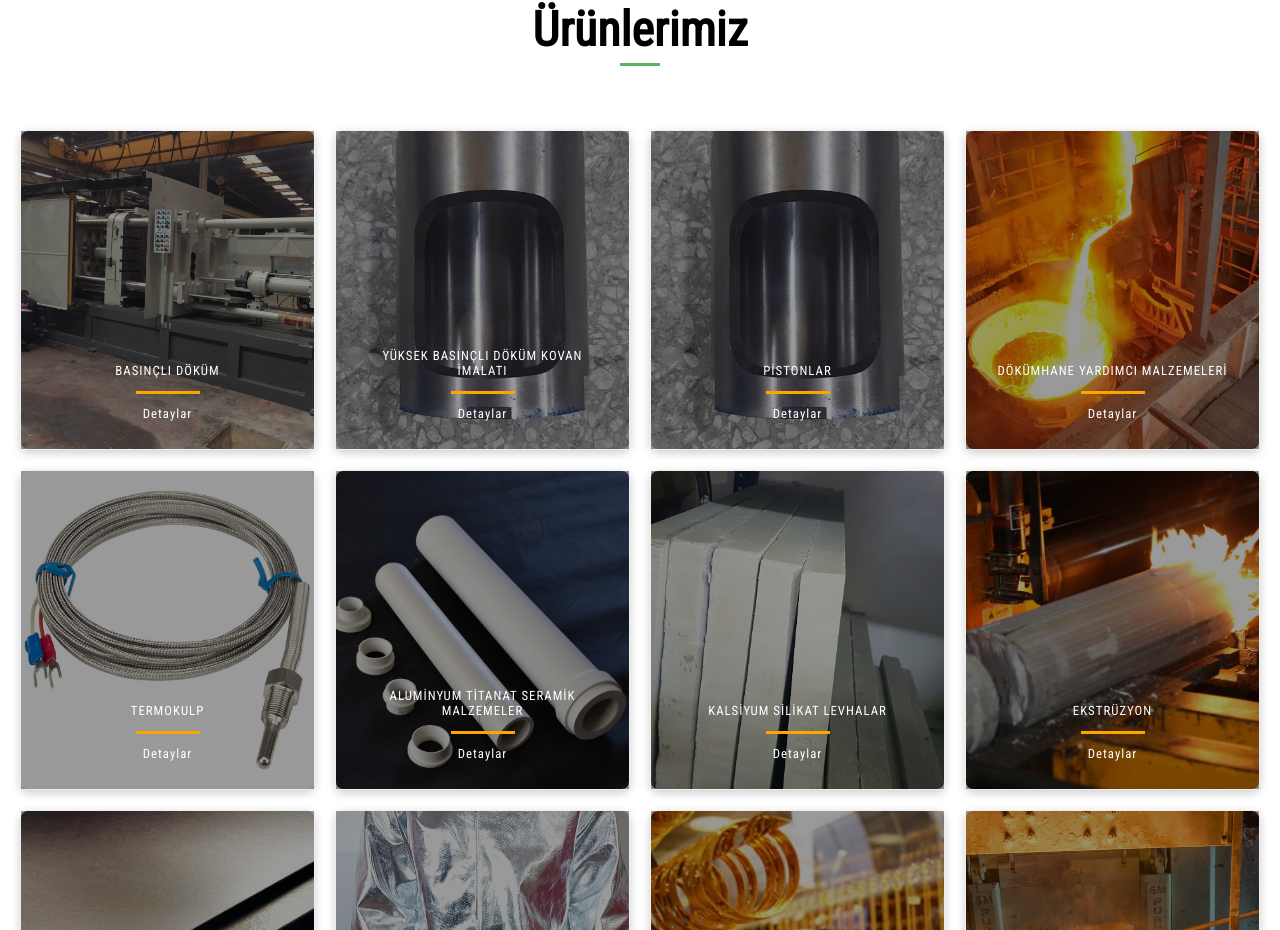
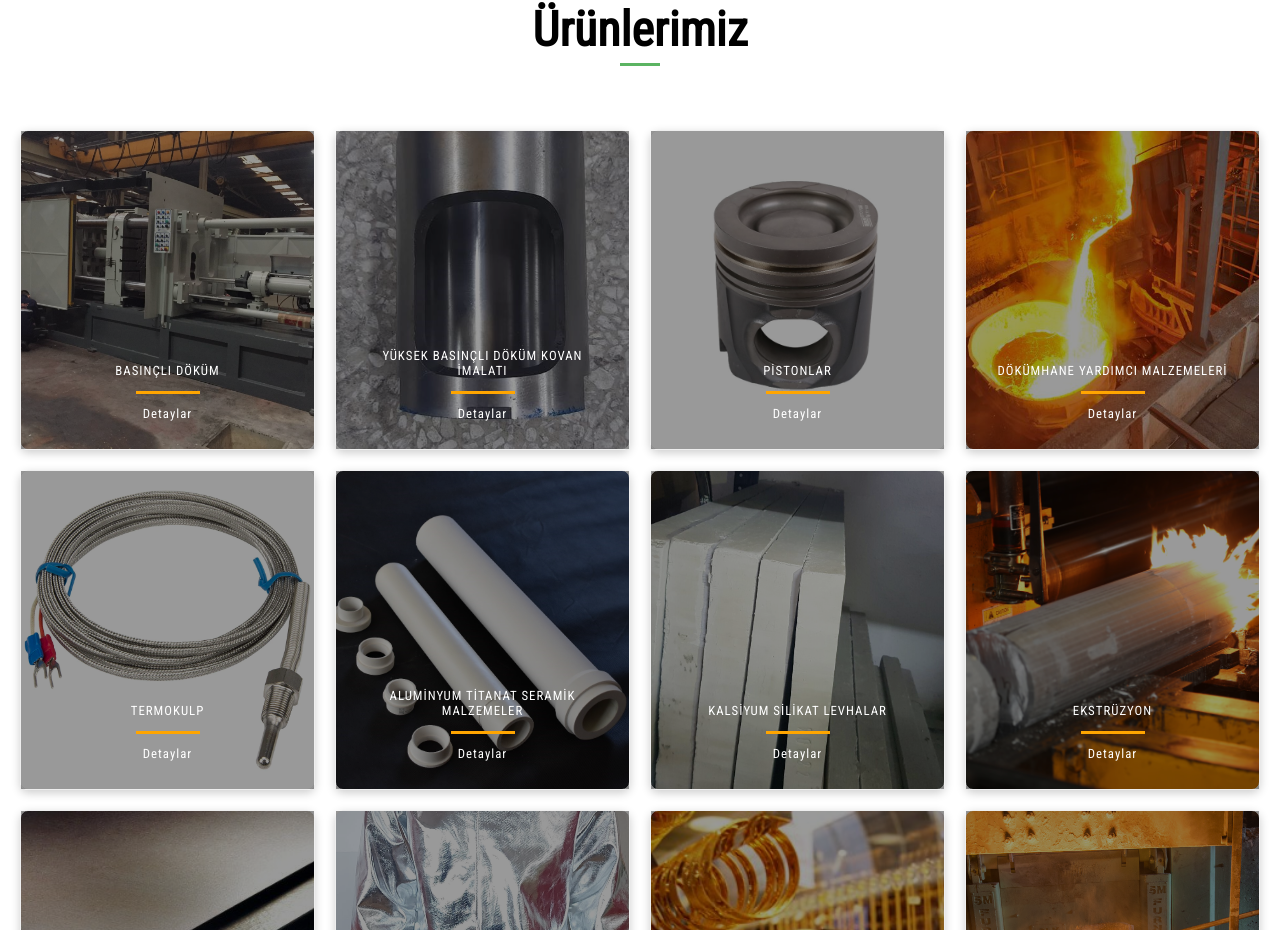
Before and after one commit to hkankyilmaz/fmetal, a React (Create React App) app: page / in a window 1280 px wide. Shown: the part 1551-2481 px from the top of the page. Built offline with nearby package versions, Linux system fonts and the light colour scheme; a web font is replaced by a local one.

Commit message:
pic added-- pistons

```diff
--- a/src/componenets/productDetail/pistonlar/index.js
+++ b/src/componenets/productDetail/pistonlar/index.js
@@ -11,7 +11,7 @@ function index() {
             <br />
 
             <p>
-                <h5>Kaplmalı Çelik Piston</h5>
+                <h5>Kaplamalı Çelik Piston</h5>
                 * Üzerindeki özel alaşımlı kaplama, sürtünme basıncını minimuma indirir.<br />
                 * Bakır piston gibi kısa ömürlü değildir.<br />
                 * Bakır piston gibi kısa ömürlü değildir.<br />
--- a/src/componenets/products/index.jsx
+++ b/src/componenets/products/index.jsx
@@ -10,6 +10,7 @@ import card8 from "../../images/izo.jpg";
 import card9 from "../../images/yanmaz.jpeg";
 import card10 from "../../images/dokumocak.jpg";
 import card11 from "../../images/kuy.jpg";
+import card12 from "../../images/piston-image.jpeg";
 import ProductCard from "./productCard";
 import "./style.css";
 
@@ -30,7 +31,7 @@ const Products = () => {
             img={card2}
             text="YÜKSEK BASINÇLI DÖKÜM KOVAN İMALATI"
           />
-          <ProductCard url="/urunler/pistonlar" img={card2} text="PİSTONLAR" />
+          <ProductCard url="/urunler/pistonlar" img={card12} text="PİSTONLAR" />
           <ProductCard
             url="/urunler/dokumhane-yardimci-malzemeleri"
             img={card3}
```
Also changed, not shown: src/images/piston-image.jpeg (added).
